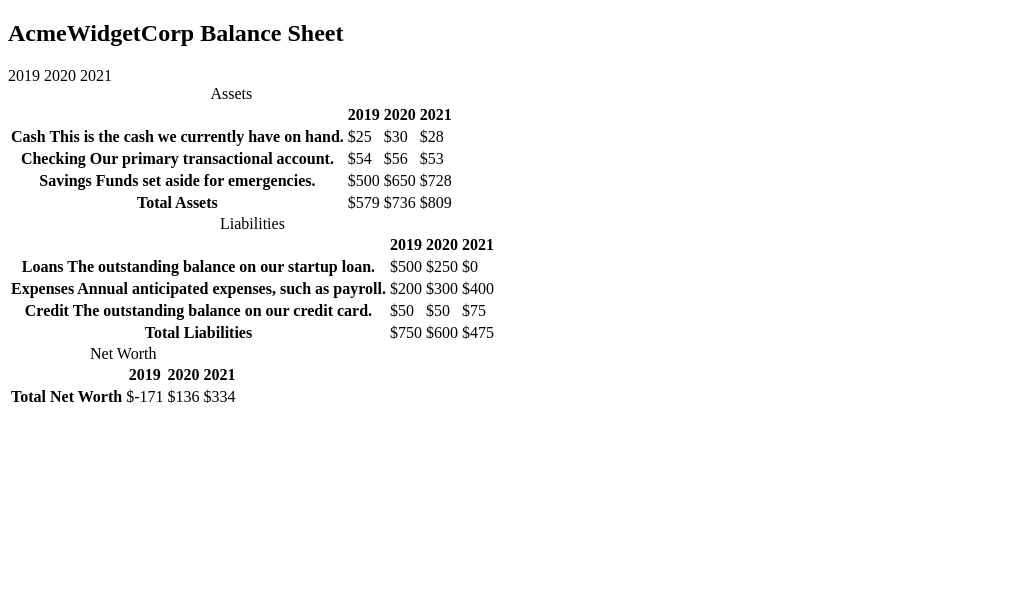
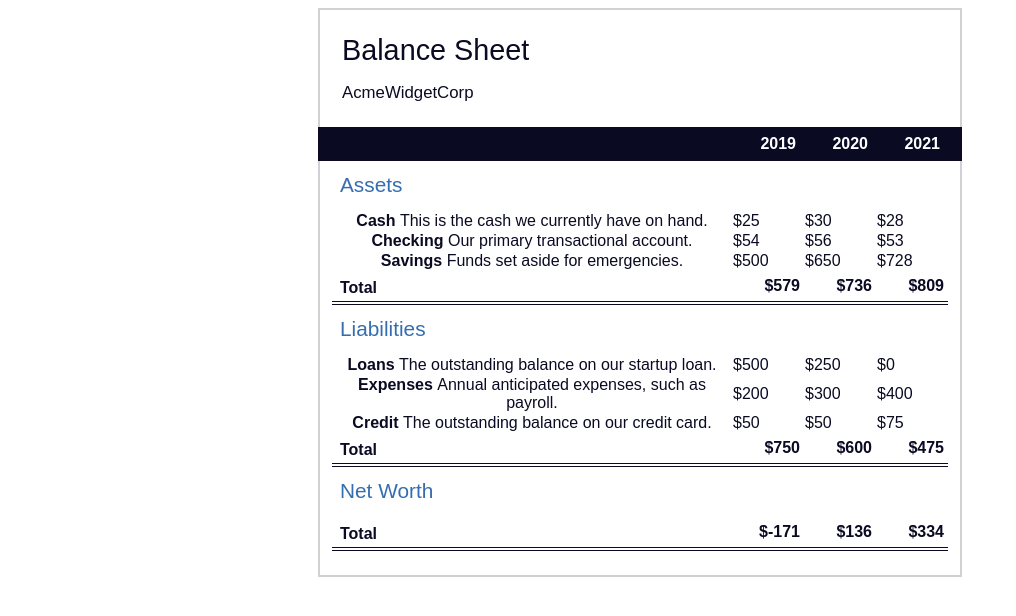
Before and after one commit to marcossgonzalez/CSSPseudoSelectorsFreeCodeCamp, a plain HTML site: page index.html in a window 1280 px wide. Shown: the whole page, without its empty margins (0-1016 px from the left). Drawn offline with Linux system fonts and the light colour scheme.

Commit message:
Update 10/09/2023
Styles.css update

```diff
--- a/index.html
+++ b/index.html
@@ -1,9 +1,9 @@
 <!DOCTYPE html>
 <html lang="en">
   <head>
-        <meta charset="UTF-8">
-        <meta name="viewport" content="width=device-width, initial-scale=1.0">
-        <link rel="stylesheet" href="styles.css">
+    <meta charset="UTF-8" />
+    <meta name="viewport" content="width=device-width, initial-scale=1.0" />
+    <link rel="stylesheet" href="styles.css" />
     <title>CSS Pseudo Selector - FreeCodeCamp</title>
   </head>
   <body>
@@ -13,7 +13,8 @@
           <span class="flex">
             <span>AcmeWidgetCorp</span>
             <span>Balance Sheet</span>
-                </span></h1>
+          </span>
+        </h1>
         <div id="years" aria-hidden="true">
           <span class="year">2019</span>
           <span class="year">2020</span>
@@ -30,7 +31,9 @@
 
                         O elemento <tr> é usado para indicar a linha da tabela.
                         -->
-                        <caption>Assets</caption>
+            <caption>
+              Assets
+            </caption>
             <thead>
               <tr>
                 <td></td>
@@ -41,19 +44,34 @@
             </thead>
             <tbody>
               <tr class="data">
-                                <th>Cash <span class="description">This is the cash we currently have on hand.</span></th>
+                <th>
+                  Cash
+                  <span class="description"
+                    >This is the cash we currently have on hand.</span
+                  >
+                </th>
                 <td>$25</td>
                 <td>$30</td>
                 <td class="current">$28</td>
               </tr>
               <tr class="data">
-                                <th>Checking <span class="description">Our primary transactional account.</span></th>
+                <th>
+                  Checking
+                  <span class="description"
+                    >Our primary transactional account.</span
+                  >
+                </th>
                 <td>$54</td>
                 <td>$56</td>
                 <td class="current">$53</td>
               </tr>
               <tr class="data">
-                                <th>Savings <span class="description">Funds set aside for emergencies.</span></th>
+                <th>
+                  Savings
+                  <span class="description"
+                    >Funds set aside for emergencies.</span
+                  >
+                </th>
                 <td>$500</td>
                 <td>$650</td>
                 <td class="current">$728</td>
@@ -67,7 +85,9 @@
             </tbody>
           </table>
           <table>
-                        <caption>Liabilities</caption>
+            <caption>
+              Liabilities
+            </caption>
             <thead>
               <tr>
                 <td></td>
@@ -78,19 +98,34 @@
             </thead>
             <tbody>
               <tr class="data">
-                                <th>Loans <span class="description">The outstanding balance on our startup loan.</span></th>
+                <th>
+                  Loans
+                  <span class="description"
+                    >The outstanding balance on our startup loan.</span
+                  >
+                </th>
                 <td>$500</td>
                 <td>$250</td>
                 <td class="current">$0</td>
               </tr>
               <tr class="data">
-                                <th>Expenses <span class="description">Annual anticipated expenses, such as payroll.</span></th>
+                <th>
+                  Expenses
+                  <span class="description"
+                    >Annual anticipated expenses, such as payroll.</span
+                  >
+                </th>
                 <td>$200</td>
                 <td>$300</td>
                 <td class="current">$400</td>
               </tr>
               <tr class="data">
-                                <th>Credit <span class="description">The outstanding balance on our credit card.</span></th>
+                <th>
+                  Credit
+                  <span class="description"
+                    >The outstanding balance on our credit card.</span
+                  >
+                </th>
                 <td>$50</td>
                 <td>$50</td>
                 <td class="current">$75</td>
@@ -104,7 +139,9 @@
             </tbody>
           </table>
           <table>
-                        <caption>Net Worth</caption>
+            <caption>
+              Net Worth
+            </caption>
             <thead>
               <tr>
                 <td></td>
@@ -123,7 +160,6 @@
             </tbody>
           </table>
         </div>
-
       </section>
     </main>
   </body>
--- a/styles.css
+++ b/styles.css
@@ -0,0 +1,109 @@
+html{
+    box-sizing: border-box;
+}
+body{
+    font-family: sans-serif;
+    color: #0a0a23;
+}
+/*O seletor span[class~="sr-only"] selecionará qualquer elemento 'span' cuja 'classe' inclua 'sr-only'.*/
+span[class~="sr-only"] {
+    /*Você pode usar a palavra-chave '!important' depois do valor do atributo
+     para garantir que essas propriedades sejam sempre
+    aplicadas, independentemente da ordem ou especificidade.*/
+    border: 0 !important;
+    clip: rect(1px, 1px, 1px, 1px) !important;
+    clip-path: inset(50%) !important;
+    height: 1px !important;
+    width: 1px !important;
+    position: absolute !important;
+    overflow: hidden !important;
+    white-space: nowrap !important;
+    padding: 0 !important;
+    margin: -1px !important;
+  }
+h1{
+    max-width: 37.25rem;
+    margin: 0 auto;
+    padding: 1.5rem 1.25rem;
+}
+h1 .flex{
+    display: flex;
+    flex-direction: column-reverse;
+    gap: 1rem;
+}
+/*O pseudo-seletor ':first-of-type' é usado para direcionar o primeiro elemento que corresponde ao seletor.
+O pseudo-seletor :last-of-type faz exatamente o oposto - ele tem como alvo o último elemento que corresponde ao seletor.
+*/
+h1 .flex span:first-of-type{
+    font-size: 0.7em;
+}
+h1 .flex span:last-of-type{
+    font-size: 1.2em;
+}
+section{
+    max-width: 40rem;
+    margin: 0 auto;
+    border: 2px solid #d0d0d5;
+}
+#years{
+    display: flex;
+    justify-content: flex-end;
+    position: sticky;
+    top: 0;
+    color: #fff;
+    background: #0a0a23;
+    /*A função calc() é uma função CSS que permite calcular um valor com base em outros valores.*/
+    margin: 0 -2px;
+    padding: 0.5rem calc(1.25rem + 2px) 0.5rem 0;
+    z-index: 999;
+}
+#years span[class]{
+    font-weight: bold;
+    width: 4.5rem;
+    text-align: right;
+}
+.table-wrap{
+    padding: 0 0.75rem 1.5rem 0.75rem;
+}
+span{
+    font-weight: normal;
+}
+table{
+    border-collapse: collapse;
+    border: 0;
+    width: 100%;
+    position: relative;
+    margin-top: 3rem;
+}
+table caption{
+    color: #356eaf;
+    font-size: 1.3em;
+    font-weight: normal;
+    position: absolute;
+    top: -2.25rem;
+    left: 0.5rem;
+}
+tbody td{
+    width: 100vw;
+    min-width: 4rem;
+    max-width: 4rem;
+}
+tbody th{
+    width: calc(100% - 12rem);
+}
+/*O seletor [attribute="value"] tem como alvo
+qualquer elemento que possua um atributo com um valor específico.*/
+tr[class="total"]{
+    border-bottom: 4px double #0a0a23;
+    font-weight: bold;
+}
+tr[class="total"] th{
+    text-align: left;
+    padding: 0.5rem 0 0.25rem 0.5rem;
+}
+tr.total td{
+    text-align: right;
+    padding: 0 0.25rem;
+}
+/*O pseudo-seletor :nth-of-type() é usado
+para direcionar elementos específicos com base em sua ordem entre irmãos do mesmo tipo.*/
```
Lines whose indentation alone changed are shown as unchanged.
